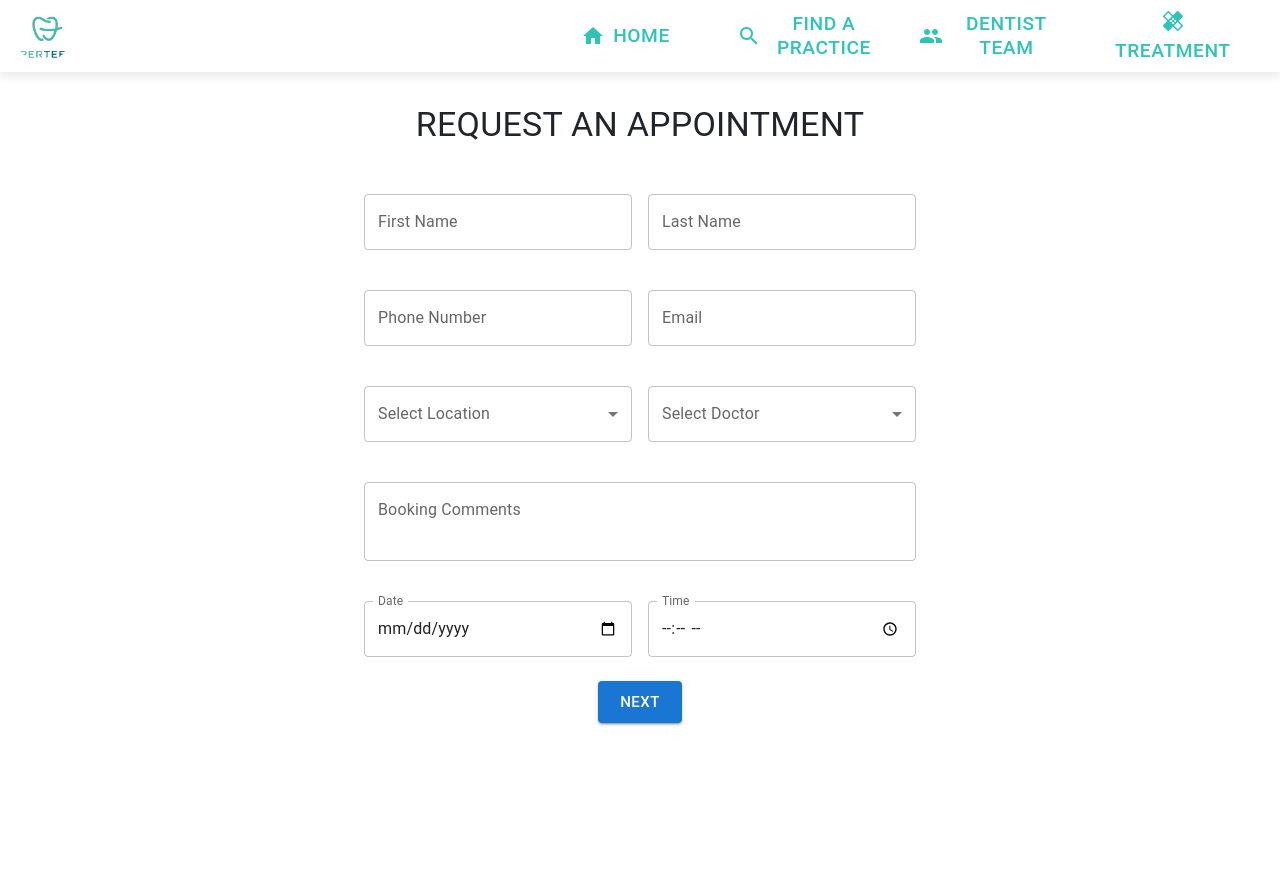
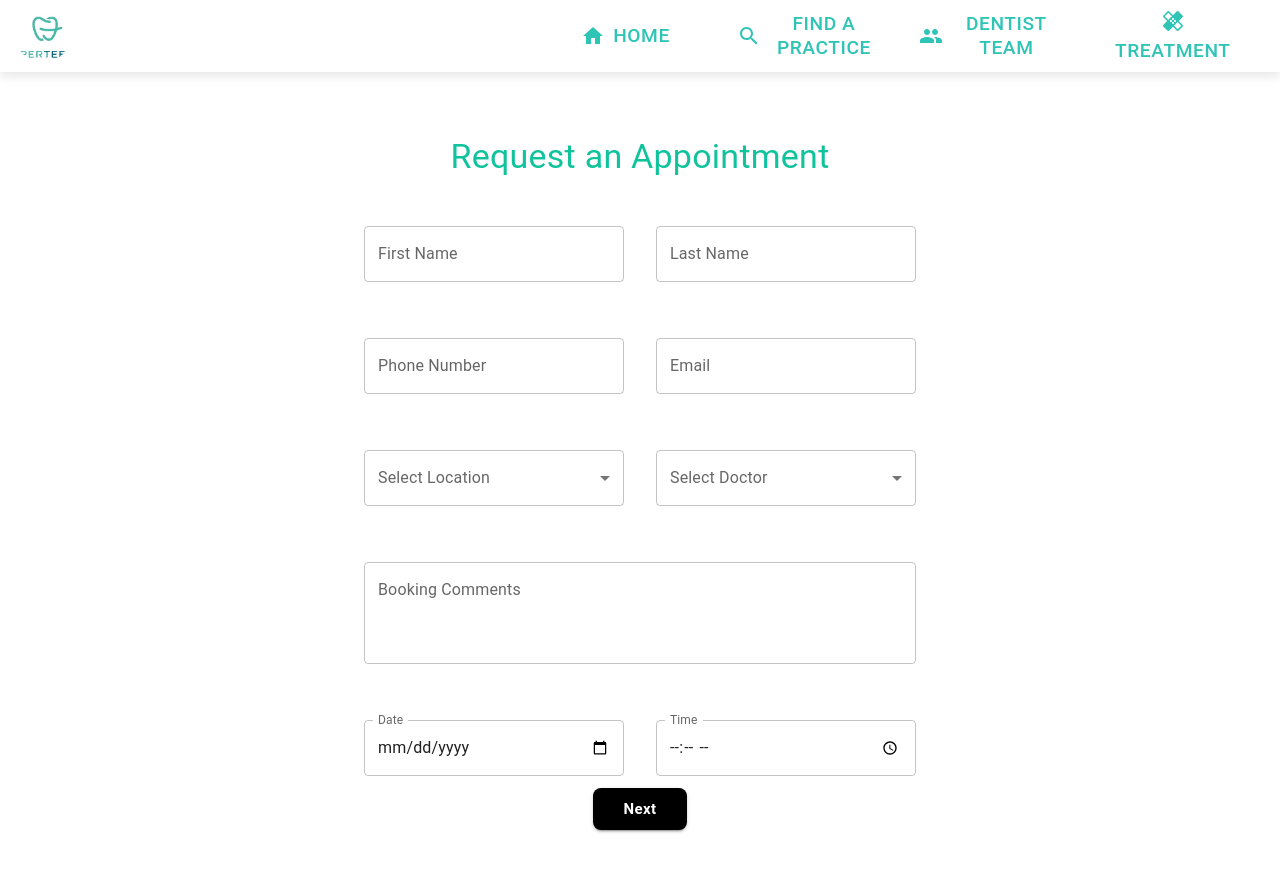
Before and after one commit to jackythesmurf/experteeth-fe, a React (Vite) app in the folder experteeth/: page /appointment in a window 1280 px wide. Shown: the top 872 px of the page. Before the commit the page ends 800 px from the top, so only its background shows below. Built offline with nearby package versions, Linux system fonts and the light colour scheme.

Commit message:
form style update

```diff
--- a/experteeth/src/pages/Appointment/Appointment.jsx
+++ b/experteeth/src/pages/Appointment/Appointment.jsx
@@ -15,6 +15,7 @@ import {
 } from "@mui/material";
 import MuiAlert from "@mui/material/Alert";
 
+// Custom Alert component
 const Alert = React.forwardRef(function Alert(props, ref) {
 	return (
 		<MuiAlert
@@ -81,20 +82,21 @@ const Appointment = () => {
 	};
 
 	return (
-		<Container maxWidth="sm">
-			<Box my={4} textAlign="center">
+		<Container maxWidth="sm" sx={{ mt: 8, mb: 8 }}>
+			<Box mb={4} textAlign="center">
 				<Typography
 					variant="h4"
 					component="h1"
-					gutterBottom>
-					REQUEST AN APPOINTMENT
+					gutterBottom
+					sx={{ color: "#11c39c" }}>
+					Request an Appointment
 				</Typography>
 			</Box>
 			<form
 				onSubmit={handleSubmit(onSubmit)}
 				noValidate
 				autoComplete="off">
-				<Grid container spacing={2}>
+				<Grid container spacing={4}>
 					<Grid item xs={12} sm={6}>
 						<Controller
 							name="firstName"
@@ -203,7 +205,8 @@ const Appointment = () => {
 							fullWidth
 							margin="normal"
 							variant="outlined">
-							<InputLabel id="location-label">
+							<InputLabel
+								id="location-label">
 								Select Location
 							</InputLabel>
 							<Controller
@@ -238,7 +241,8 @@ const Appointment = () => {
 							fullWidth
 							margin="normal"
 							variant="outlined">
-							<InputLabel id="doctor-label">
+							<InputLabel
+								id="doctor-label">
 								Select Doctor
 							</InputLabel>
 							<Controller
@@ -281,7 +285,7 @@ const Appointment = () => {
 									label="Booking Comments"
 									fullWidth
 									multiline
-									rows={2}
+									rows={3}
 									margin="normal"
 									variant="outlined"
 								/>
@@ -347,13 +351,23 @@ const Appointment = () => {
 						/>
 					</Grid>
 				</Grid>
-				<Box textAlign="center" my={2}>
+				<Box textAlign="center" my={0.5}>
 					<Button
 						type="submit"
-						color="primary"
 						variant="contained"
-						size="large">
-						NEXT
+						size="large"
+						sx={{
+							backgroundColor: "#000000", // Black background for the button
+							color: "#ffffff",
+							fontWeight: "bold",
+							textTransform: "none",
+							borderRadius: "8px",
+							padding: "8px 30px",
+							"&:hover": {
+								backgroundColor: "#11c39c", // Teal color on hover
+							},
+						}}>
+						Next
 					</Button>
 				</Box>
 			</form>
```
